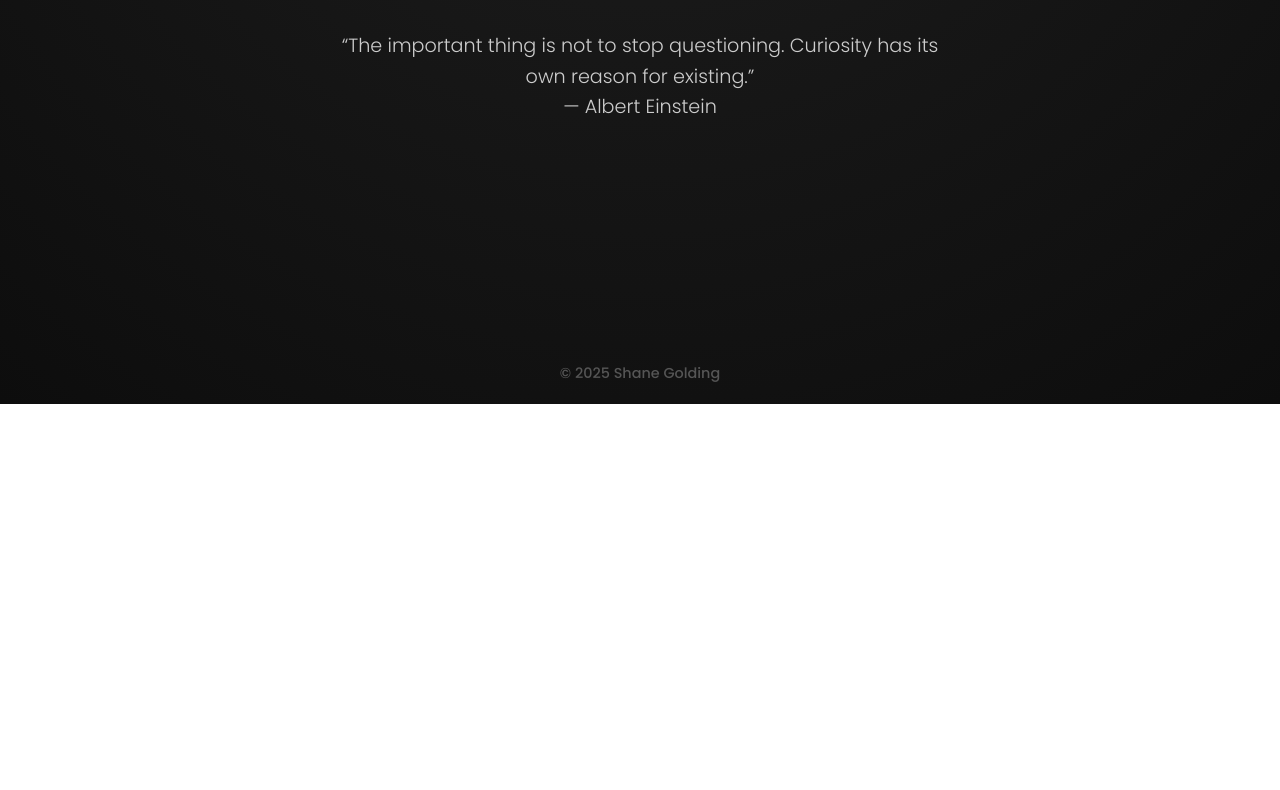
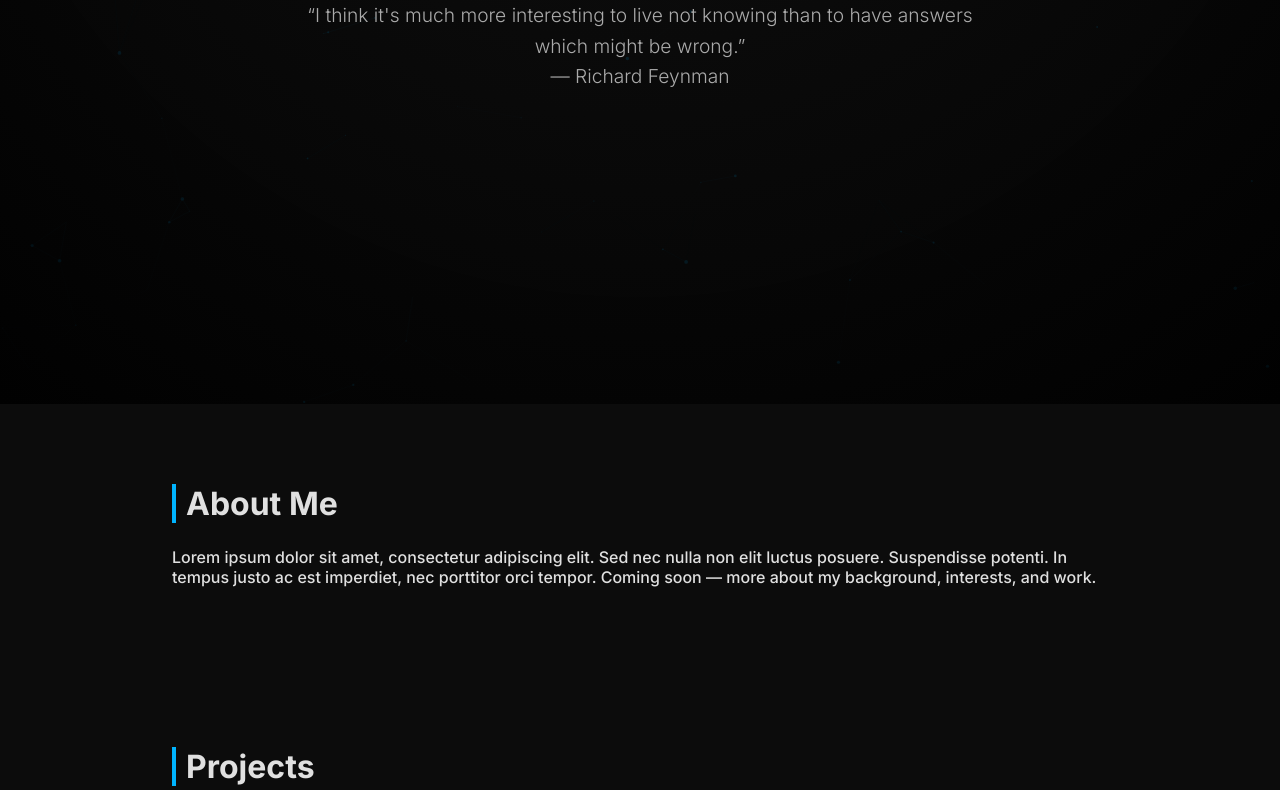
Before and after one commit to sgolding81/shanegolding-website, a plain HTML site: page index.html in a window 1280 px wide. Shown: the part 396-1186 px from the top of the page. Before the commit the page ends 800 px from the top, so only its background shows below. Drawn offline with Linux system fonts and the light colour scheme.

Commit message:
Change of theme

```diff
--- a/index.html
+++ b/index.html
@@ -5,71 +5,228 @@
   <meta name="viewport" content="width=device-width, initial-scale=1.0" />
   <title>Shane Golding</title>
   <style>
-    @import url('https://fonts.googleapis.com/css2?family=Poppins:wght@300;500;700&display=swap');
+    @import url('https://fonts.googleapis.com/css2?family=Inter:wght@300;500;700&display=swap');
+
+    * {
+      margin: 0;
+      padding: 0;
+      box-sizing: border-box;
+    }
 
     body {
-      margin: 0;
+      font-family: 'Inter', sans-serif;
+      background-color: #0c0c0c;
+      color: #e0e0e0;
+      overflow-x: hidden;
+    }
+
+    canvas {
+      position: fixed;
+      top: 0;
+      left: 0;
+      z-index: 0;
+    }
+
+    header {
       height: 100vh;
-      font-family: 'Poppins', sans-serif;
-      background: radial-gradient(circle at top, #1f1f1f, #0d0d0d);
-      color: #f0f0f0;
       display: flex;
       flex-direction: column;
       align-items: center;
       justify-content: center;
       text-align: center;
-      overflow: hidden;
+      position: relative;
+      z-index: 1;
+      background: radial-gradient(circle at top, rgba(20, 20, 20, 0.7), rgba(0, 0, 0, 0.9));
+      padding: 0 1rem;
     }
 
     h1 {
-      font-size: 3rem;
+      font-size: 3.5rem;
       font-weight: 700;
-      margin-bottom: 0.5rem;
-      animation: fadeIn 2s ease forwards;
+      color: #00b4ff;
+      text-shadow: 0 0 10px rgba(0,180,255,0.6);
+      margin-bottom: 1rem;
+      white-space: nowrap;
+      border-right: 3px solid #00b4ff;
+      overflow: hidden;
+      width: 0;
+      animation: typing 2.5s steps(25, end) forwards, blink 0.75s step-end infinite;
     }
 
-    hr {
-      width: 80px;
-      border: none;
-      height: 2px;
-      background: linear-gradient(90deg, #00c6ff, #0072ff);
-      margin: 1rem auto;
-      opacity: 0;
-      animation: fadeIn 3s ease forwards;
-      animation-delay: 1s;
+    @keyframes typing {
+      from { width: 0; }
+      to { width: 14ch; } /* Adjust width based on character count of your name */
     }
 
-    p {
+    @keyframes blink {
+      50% { border-color: transparent; }
+    }
+
+    p.quote {
       font-size: 1.2rem;
       font-weight: 300;
-      color: #ccc;
-      max-width: 600px;
+      color: #aaa;
+      max-width: 700px;
+      margin: 0 auto;
       line-height: 1.6;
       opacity: 0;
-      animation: fadeIn 3s ease forwards;
-      animation-delay: 2s;
+      animation: fadeInUp 2s ease forwards;
+      animation-delay: 2.6s;
+    }
+
+    section {
+      position: relative;
+      z-index: 1;
+      padding: 5rem 2rem;
+      max-width: 1000px;
+      margin: 0 auto;
+    }
+
+    section h2 {
+      font-size: 2rem;
+      margin-bottom: 1.5rem;
+      border-left: 4px solid #00b4ff;
+      padding-left: 10px;
+    }
+
+    .projects {
+      display: grid;
+      grid-template-columns: repeat(auto-fit, minmax(250px, 1fr));
+      gap: 1.5rem;
+    }
+
+    .card {
+      background: #151515;
+      border-radius: 12px;
+      padding: 1.5rem;
+      box-shadow: 0 0 15px rgba(0,0,0,0.4);
+      transition: transform 0.3s, box-shadow 0.3s;
+    }
+
+    .card:hover {
+      transform: translateY(-5px);
+      box-shadow: 0 0 20px rgba(0,180,255,0.4);
     }
 
     footer {
-      position: absolute;
-      bottom: 20px;
+      text-align: center;
+      padding: 2rem;
+      color: #555;
       font-size: 0.9rem;
-      color: #555;
+      border-top: 1px solid #222;
     }
 
-    @keyframes fadeIn {
-      from { opacity: 0; transform: translateY(10px); }
+    @keyframes fadeInUp {
+      from { opacity: 0; transform: translateY(20px); }
       to { opacity: 1; transform: translateY(0); }
     }
   </style>
 </head>
 <body>
-  <h1>Shane Golding</h1>
-  <hr>
-  <p>“The important thing is not to stop questioning. Curiosity has its own reason for existing.”<br>— Albert Einstein</p>
+  <canvas id="bg"></canvas>
+
+  <header>
+    <h1>Shane Golding</h1>
+    <p class="quote">“I think it's much more interesting to live not knowing than to have answers which might be wrong.”<br>— Richard Feynman</p>
+  </header>
+
+  <section>
+    <h2>About Me</h2>
+    <p>Lorem ipsum dolor sit amet, consectetur adipiscing elit. Sed nec nulla non elit luctus posuere. Suspendisse potenti.
+    In tempus justo ac est imperdiet, nec porttitor orci tempor. Coming soon — more about my background, interests, and work.</p>
+  </section>
+
+  <section>
+    <h2>Projects</h2>
+    <div class="projects">
+      <div class="card">Placeholder Project 1</div>
+      <div class="card">Placeholder Project 2</div>
+      <div class="card">Placeholder Project 3</div>
+    </div>
+  </section>
+
+  <section>
+    <h2>Contact</h2>
+    <p>Coming soon — ways to reach me.</p>
+  </section>
+
   <footer>© <span id="year"></span> Shane Golding</footer>
 
   <script>
+    // Particle background
+    const canvas = document.getElementById('bg');
+    const ctx = canvas.getContext('2d');
+    let particlesArray;
+    const numParticles = 80;
+
+    function resizeCanvas() {
+      canvas.width = window.innerWidth;
+      canvas.height = window.innerHeight;
+    }
+    window.addEventListener('resize', resizeCanvas);
+    resizeCanvas();
+
+    class Particle {
+      constructor() {
+        this.x = Math.random() * canvas.width;
+        this.y = Math.random() * canvas.height;
+        this.size = Math.random() * 2;
+        this.speedX = Math.random() * 0.6 - 0.3;
+        this.speedY = Math.random() * 0.6 - 0.3;
+      }
+      update() {
+        this.x += this.speedX;
+        this.y += this.speedY;
+        if (this.x < 0 || this.x > canvas.width) this.speedX *= -1;
+        if (this.y < 0 || this.y > canvas.height) this.speedY *= -1;
+      }
+      draw() {
+        ctx.beginPath();
+        ctx.arc(this.x, this.y, this.size, 0, Math.PI * 2);
+        ctx.fillStyle = 'rgba(0,180,255,0.6)';
+        ctx.fill();
+      }
+    }
+
+    function init() {
+      particlesArray = [];
+      for (let i = 0; i < numParticles; i++) {
+        particlesArray.push(new Particle());
+      }
+    }
+
+    function animate() {
+      ctx.clearRect(0, 0, canvas.width, canvas.height);
+      for (let particle of particlesArray) {
+        particle.update();
+        particle.draw();
+      }
+      connect();
+      requestAnimationFrame(animate);
+    }
+
+    function connect() {
+      for (let a = 0; a < particlesArray.length; a++) {
+        for (let b = a; b < particlesArray.length; b++) {
+          let dx = particlesArray[a].x - particlesArray[b].x;
+          let dy = particlesArray[a].y - particlesArray[b].y;
+          let distance = Math.sqrt(dx * dx + dy * dy);
+          if (distance < 100) {
+            let opacityValue = 1 - distance / 100;
+            ctx.strokeStyle = `rgba(0,180,255,${opacityValue * 0.3})`;
+            ctx.lineWidth = 0.5;
+            ctx.beginPath();
+            ctx.moveTo(particlesArray[a].x, particlesArray[a].y);
+            ctx.lineTo(particlesArray[b].x, particlesArray[b].y);
+            ctx.stroke();
+          }
+        }
+      }
+    }
+
+    init();
+    animate();
+
     document.getElementById('year').textContent = new Date().getFullYear();
   </script>
 </body>
```
